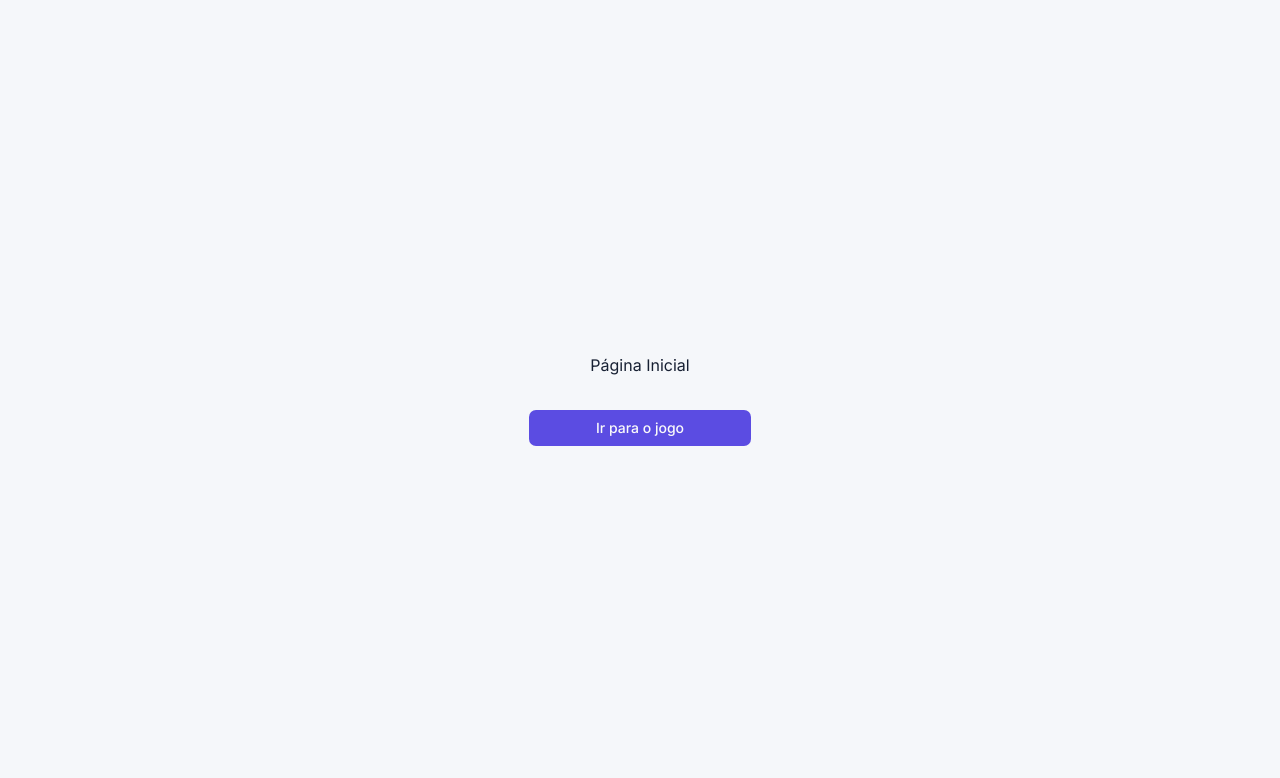
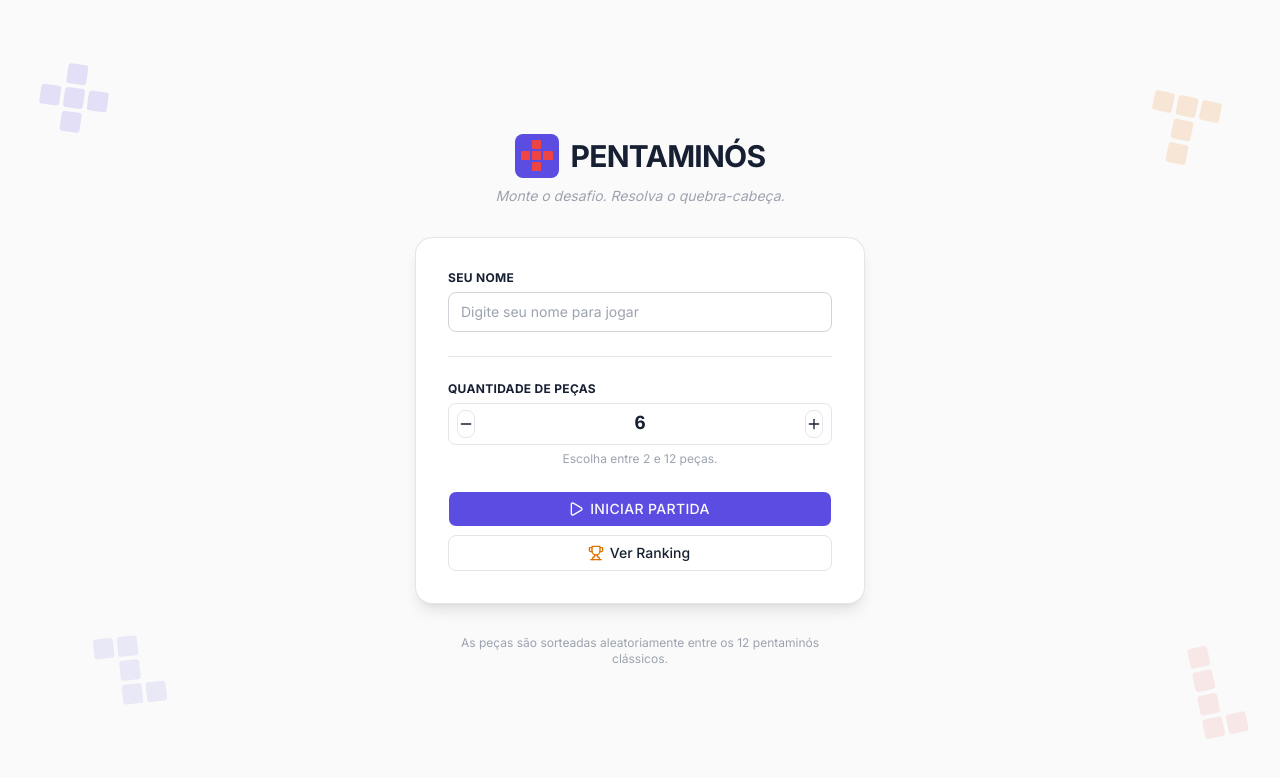
Before and after one commit to Myllenam/pentaminos, a Next.js app in the folder pentaminos/: page / in a window 1280 px wide. Shown: the top 778 px of the page. Built offline with nearby package versions, Linux system fonts and the light colour scheme.

Commit message:
feat: adiciona tela de login

```diff
--- a/pentaminos/app/page.tsx
+++ b/pentaminos/app/page.tsx
@@ -1,15 +1,11 @@
-import { Button } from "@/components/ui/button";
-import Link from "next/link";
+import { BackgroundDecoration } from "@/components/background-decoration/background-decoration";
+import { GameSetup } from "@/components/game-setup/game-setup";
 
 export default function Home() {
   return (
-    <div className="flex flex-col flex-1 items-center justify-center gap-8">
-      Página Inicial
-      <div className="flex flex-col items-center w-56">
-        <Button asChild>
-          <Link href="/jogar">Ir para o jogo</Link>
-        </Button>
-      </div>
+    <div className="relative flex flex-1 items-center justify-center overflow-hidden bg-zinc-50 px-4 py-16">
+      <BackgroundDecoration />
+      <GameSetup />
     </div>
   );
 }
--- /dev/null
+++ b/pentaminos/components/background-decoration/background-decoration.tsx
@@ -0,0 +1,28 @@
+import { PentominoShape } from "@/components/pentomino-shape/pentomino-shape";
+
+export function BackgroundDecoration() {
+  return (
+    <div className="pointer-events-none absolute inset-0 overflow-hidden" aria-hidden>
+      <PentominoShape
+        shape="plus"
+        colorClassName="bg-primary/15"
+        className="absolute top-16 left-10 rotate-[8deg]"
+      />
+      <PentominoShape
+        shape="z"
+        colorClassName="bg-primary/10"
+        className="absolute bottom-24 left-24 -rotate-6"
+      />
+      <PentominoShape
+        shape="t"
+        colorClassName="bg-warning/15"
+        className="absolute top-24 right-16 rotate-12"
+      />
+      <PentominoShape
+        shape="l"
+        colorClassName="bg-destructive/10"
+        className="absolute right-10 bottom-16 -rotate-12"
+      />
+    </div>
+  );
+}
--- /dev/null
+++ b/pentaminos/components/game-setup/game-setup.tsx
@@ -0,0 +1,94 @@
+"use client";
+
+import { useState } from "react";
+import { useRouter } from "next/navigation";
+import { Play, Trophy } from "lucide-react";
+
+import { Logo } from "@/components/logo/logo";
+import { Button } from "@/components/ui/button";
+import { Input } from "@/components/ui/input";
+import { QuantityStepper } from "@/components/quantity-stepper/quantity-stepper";
+
+export function GameSetup() {
+  const router = useRouter();
+  const [name, setName] = useState("");
+  const [pieceCount, setPieceCount] = useState(6);
+
+  const handleStart = () => {
+    const params = new URLSearchParams({
+      nome: name.trim() || "Jogador",
+      pecas: String(pieceCount),
+    });
+    router.push(`/jogar?${params.toString()}`);
+  };
+
+  return (
+    <div className="relative z-10 flex w-full max-w-md flex-col items-center gap-8">
+      <div className="flex flex-col items-center gap-2 text-center">
+        <div className="flex items-center gap-3">
+          <Logo className="size-11" />
+          <span className="text-3xl font-bold tracking-tight text-foreground">
+            PENTAMINÓS
+          </span>
+        </div>
+        <p className="text-sm text-muted-foreground italic">
+          Monte o desafio. Resolva o quebra-cabeça.
+        </p>
+      </div>
+
+      <div className="w-full rounded-2xl bg-white p-8 shadow-lg ring-1 ring-border">
+        <div className="flex flex-col gap-1.5">
+          <label
+            htmlFor="player-name"
+            className="text-xs font-bold tracking-wide text-foreground uppercase"
+          >
+            Seu nome
+          </label>
+          <Input
+            id="player-name"
+            placeholder="Digite seu nome para jogar"
+            value={name}
+            onChange={(event) => setName(event.target.value)}
+          />
+        </div>
+
+        <div className="my-6 border-t border-border" />
+
+        <div className="flex flex-col gap-1.5">
+          <span className="text-xs font-bold tracking-wide text-foreground uppercase">
+            Quantidade de peças
+          </span>
+          <QuantityStepper value={pieceCount} onChange={setPieceCount} />
+          <span className="text-center text-xs text-muted-foreground">
+            Escolha entre 2 e 12 peças.
+          </span>
+        </div>
+
+        <div className="mt-6 flex flex-col gap-2">
+          <Button
+            size="lg"
+            data-icon="inline-start"
+            className="uppercase tracking-wide"
+            onClick={handleStart}
+          >
+            <Play data-icon="inline-start" />
+            Iniciar Partida
+          </Button>
+          <Button
+            variant="outline"
+            size="lg"
+            data-icon="inline-start"
+            onClick={() => console.log("abrir ranking")}
+          >
+            <Trophy data-icon="inline-start" className="text-warning" />
+            Ver Ranking
+          </Button>
+        </div>
+      </div>
+
+      <p className="max-w-sm text-center text-xs text-muted-foreground">
+        As peças são sorteadas aleatoriamente entre os 12 pentaminós clássicos.
+      </p>
+    </div>
+  );
+}
--- /dev/null
+++ b/pentaminos/components/pentomino-shape/pentomino-shape.tsx
@@ -0,0 +1,60 @@
+import { cn } from "@/lib/utils";
+
+const SHAPES = {
+  plus: [
+    [0, 1, 0],
+    [1, 1, 1],
+    [0, 1, 0],
+  ],
+  t: [
+    [1, 1, 1],
+    [0, 1, 0],
+    [0, 1, 0],
+  ],
+  z: [
+    [1, 1, 0],
+    [0, 1, 0],
+    [0, 1, 1],
+  ],
+  l: [
+    [1, 0],
+    [1, 0],
+    [1, 0],
+    [1, 1],
+  ],
+} as const;
+
+export interface PentominoShapeProps {
+  shape?: keyof typeof SHAPES;
+  colorClassName?: string;
+  cellSize?: number;
+  className?: string;
+}
+
+export function PentominoShape({
+  shape = "plus",
+  colorClassName = "bg-primary",
+  cellSize = 20,
+  className,
+}: PentominoShapeProps) {
+  const matrix = SHAPES[shape];
+
+  return (
+    <div
+      className={cn("grid gap-1", className)}
+      style={{
+        gridTemplateColumns: `repeat(${matrix[0].length}, ${cellSize}px)`,
+        gridTemplateRows: `repeat(${matrix.length}, ${cellSize}px)`,
+      }}
+    >
+      {matrix.flatMap((row, rowIndex) =>
+        row.map((cell, colIndex) => (
+          <span
+            key={`${rowIndex}-${colIndex}`}
+            className={cn("rounded-[3px]", cell ? colorClassName : "bg-transparent")}
+          />
+        ))
+      )}
+    </div>
+  );
+}
--- /dev/null
+++ b/pentaminos/components/quantity-stepper/quantity-stepper.tsx
@@ -0,0 +1,59 @@
+"use client";
+
+import { Minus, Plus } from "lucide-react";
+
+import { Button } from "@/components/ui/button";
+import { cn } from "@/lib/utils";
+
+export interface QuantityStepperProps {
+  value: number;
+  min?: number;
+  max?: number;
+  onChange: (value: number) => void;
+  className?: string;
+}
+
+export function QuantityStepper({
+  value,
+  min = 2,
+  max = 12,
+  onChange,
+  className,
+}: QuantityStepperProps) {
+  return (
+    <div
+      className={cn(
+        "flex items-center justify-between rounded-lg border border-border bg-card px-2 py-1.5",
+        className
+      )}
+    >
+      <Button
+        type="button"
+        variant="outline"
+        size="icon-sm"
+        className="w-auto"
+        onClick={() => onChange(Math.max(min, value - 1))}
+        disabled={value <= min}
+        aria-label="Diminuir quantidade de peças"
+      >
+        <Minus />
+      </Button>
+
+      <span className="font-cousine text-xl font-bold text-foreground">
+        {value}
+      </span>
+
+      <Button
+        type="button"
+        variant="outline"
+        size="icon-sm"
+        className="w-auto"
+        onClick={() => onChange(Math.min(max, value + 1))}
+        disabled={value >= max}
+        aria-label="Aumentar quantidade de peças"
+      >
+        <Plus />
+      </Button>
+    </div>
+  );
+}
--- /dev/null
+++ b/pentaminos/components/ui/input.tsx
@@ -0,0 +1,19 @@
+import * as React from "react";
+
+import { cn } from "@/lib/utils";
+
+function Input({ className, type, ...props }: React.ComponentProps<"input">) {
+  return (
+    <input
+      type={type}
+      data-slot="input"
+      className={cn(
+        "flex h-10 w-full rounded-lg border border-input bg-card px-3 py-2 text-sm text-foreground outline-none transition-colors placeholder:text-muted-foreground focus-visible:border-ring focus-visible:ring-3 focus-visible:ring-ring/50 disabled:cursor-not-allowed disabled:opacity-50",
+        className
+      )}
+      {...props}
+    />
+  );
+}
+
+export { Input };
```
